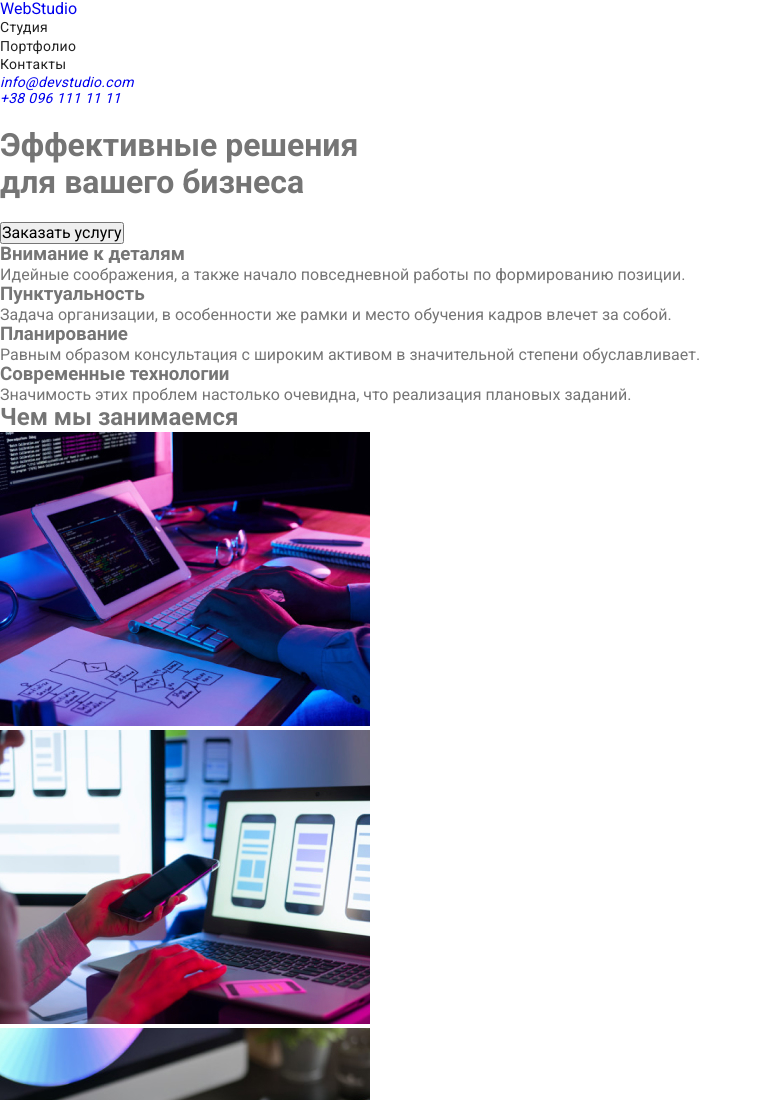
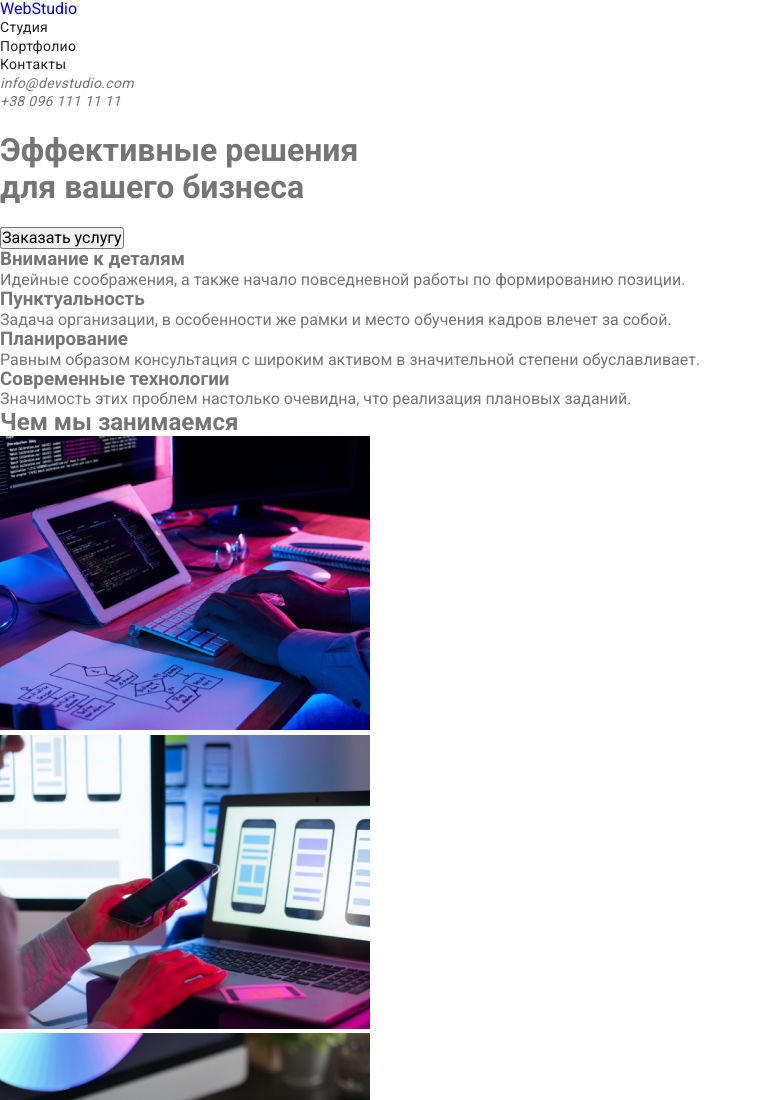
Before and after one commit to Seryoga-Nosik/goit--markup-hw-02, a plain HTML site: page index.html in a window 1280 px wide. Shown: the top 1100 px of the page, without its empty margins (0-762 px from the left). Drawn offline with Linux system fonts and the light colour scheme.

Commit message:
Домашний компьтер полностью перезаписал CSS

```diff
--- a/css/styles.css
+++ b/css/styles.css
@@ -39,18 +39,18 @@ a {
 /* Вторичный фоновый цвет #F5F4FA */
 /* Фоновый цвет футера #2F303A */
 
-:root{
+:root {
   --primary-page-font: 'Roboto', sans-serif;
   --secondary-page-font: 'Raleway', sans-serif;
   --primary-text-color: #757575;
   --secondary-text-color: #212121;
-    --accent-text-color: #2196F3;
-    --white-text-color: #FFFFFF;
+  --accent-text-color: #2196f3;
+  --white-text-color: #ffffff;
   --black-text-color: #000000;
   --footer-text-color: rgba(255, 255, 255, 0.6);
-    --primary-background-color: #FFFFFF;
-    --secondary-background-color: #F5F4FA;
-    --footer-backgaround-color: #2F303A;
+  --primary-background-color: #ffffff;
+  --secondary-background-color: #f5f4fa;
+  --footer-backgaround-color: #2f303a;
 }
 
 /* ======= END GLOBAL STYLES ======= */
@@ -58,10 +58,12 @@ a {
 /* ======= HEADER ======= */
 
 .navigation-list-link,
-.address-list-item {
+.header-mail,
+.header-tel {
   font-size: 14px;
   line-height: 1.143;
   letter-spacing: 0.02em;
+  color: var(--primary-text-color);
 }
 
 .navigation-list-link {
@@ -70,8 +72,10 @@ letter-spacing: 0.02em;
 
 .navigation-list-link:hover,
 .navigation-list-link:focus,
-.address-list-item:hover,
-.address-list-item:focus {
+.header-mail:hover,
+.header-mail:focus,
+.header-tel:hover,
+.header-tel:focus {
   color: var(--accent-text-color);
 }
 
```
Lines whose indentation alone changed are shown as unchanged.
